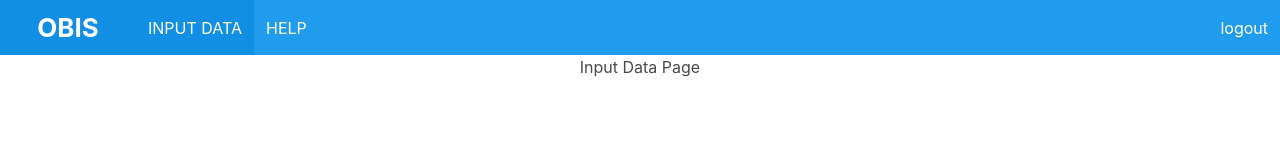
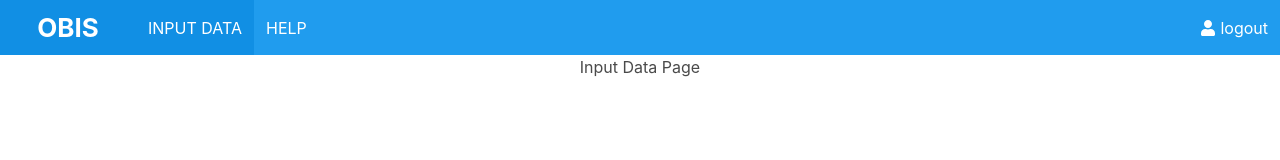
Before and after one commit to iobis/smalldata, a React (Create React App) app in the folder occurrences-app/: page / in a window 1280 px wide. Shown: the top 160 px of the page. Built offline with nearby package versions, Linux system fonts and the light colour scheme.

Commit message:
Add user icon next to logout

```diff
--- a/occurrences-app/src/App.js
+++ b/occurrences-app/src/App.js
@@ -32,7 +32,7 @@ export default function App() {
           </div>
           <div className="navbar-end">
             <a className="navbar-item" onClick={() => console.log('TBD: logout clicked')}>
-              logout
+              <span className="icon"><i className="fas fa-user"></i></span>&nbsp;logout
             </a>
           </div>
         </div>
```
